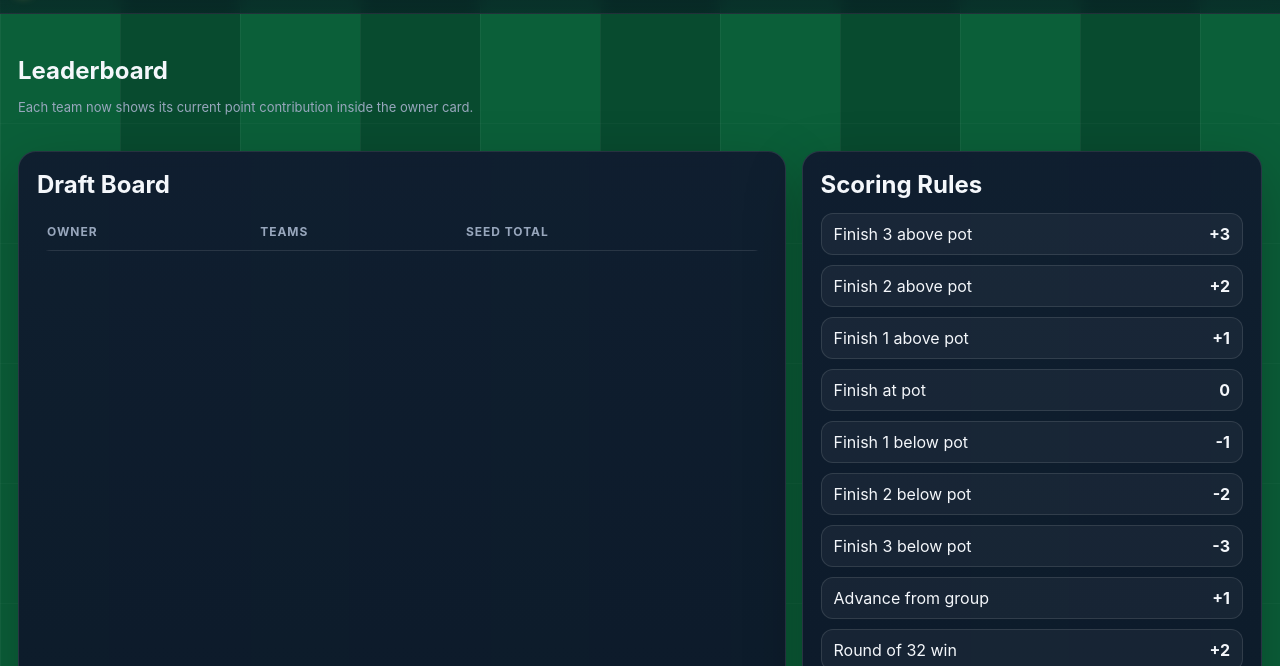
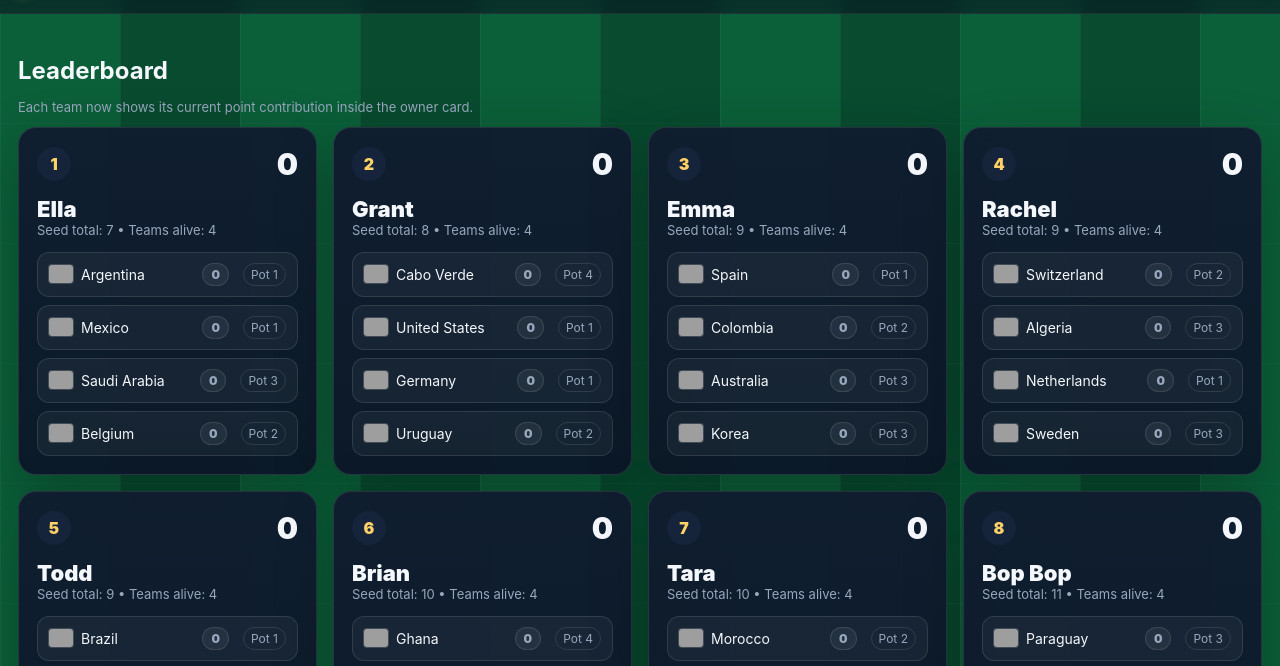
Before and after one commit to brianmccord62/hammettworldcup, a website: page public/index.html in a window 1280 px wide. Shown: the part 116-782 px from the top of the page. Drawn offline with Linux system fonts and the light colour scheme; no server answers; grey boxes are pictures that could not be loaded.

Commit message:
Add files via upload

```diff
--- a/api/worldcup.js
+++ b/api/worldcup.js
@@ -95,7 +95,6 @@ function knockoutRoundInfo(match) {
   if (text.includes("round of 16") || text.includes("r16")) return { points: 3, label: "Round of 16" };
   if (text.includes("round of 32") || text.includes("r32")) return { points: 2, label: "Round of 32" };
 
-  // 2026 date fallback
   if (!d) return null;
   if (d >= "2026-06-28" && d <= "2026-07-03") return { points: 2, label: "Round of 32" };
   if (d >= "2026-07-04" && d <= "2026-07-07") return { points: 3, label: "Round of 16" };
@@ -114,7 +113,6 @@ function getWinner(match) {
     if (hs > as) return match.home;
     if (as > hs) return match.away;
   }
-  // Handles penalty shootouts/advancement when the final score is tied.
   if (match.homeWinner) return match.home;
   if (match.awayWinner) return match.away;
   return null;
@@ -211,7 +209,6 @@ function buildKnockoutPoints(matches) {
 
   matches.forEach(match => {
     if (!match.completed) return;
-
     const round = knockoutRoundInfo(match);
     if (!round) return;
 
--- a/package.json
+++ b/package.json
@@ -1,6 +1,6 @@
 {
   "name": "hammett-world-cup",
-  "version": "1.0.4",
+  "version": "1.0.5",
   "private": true,
   "type": "module",
   "scripts": {
--- a/public/index.html
+++ b/public/index.html
@@ -400,7 +400,7 @@
 
 <script>
 const flags={"Spain":"es","Colombia":"co","Australia":"au","Korea":"kr","Argentina":"ar","Mexico":"mx","Saudi Arabia":"sa","Belgium":"be","Ecuador":"ec","Tunisia":"tn","Panama":"pa","Bosnia & Herzegovina":"ba","Switzerland":"ch","Algeria":"dz","Netherlands":"nl","Sweden":"se","Ghana":"gh","Qatar":"qa","France":"fr","Portugal":"pt","Paraguay":"py","England":"gb-eng","Czechia":"cz","Uzbekistan":"uz","South Africa":"za","Türkiye":"tr","Senegal":"sn","Egypt":"eg","Morocco":"ma","Scotland":"gb-sct","Austria":"at","Côte d'Ivoire":"ci","Iraq":"iq","Curaçao":"cw","Norway":"no","Jordan":"jo","DR Congo":"cd","Iran":"ir","New Zealand":"nz","Japan":"jp","Brazil":"br","Croatia":"hr","Haiti":"ht","Canada":"ca","Cabo Verde":"cv","United States":"us","Germany":"de","Uruguay":"uy"};
-const rosters={Emma:[["Spain",1],["Colombia",2],["Australia",3],["Korea",3]],Ella:[["Argentina",1],["Mexico",1],["Saudi Arabia",3],["Belgium",2]],Garrett:[["Ecuador",2],["Tunisia",3],["Panama",4],["Bosnia & Herzegovina",4]],Rachel:[["Switzerland",2],["Algeria",3],["Netherlands",1],["Sweden",3]],Brian:[["Ghana",4],["Qatar",4],["France",1],["Portugal",1]],Bop Bop:[["Paraguay",3],["England",1],["Czechia",3],["Uzbekistan",4]],Mimi:[["South Africa",4],["Türkiye",2],["Senegal",2],["Egypt",3]],Tara:[["Morocco",2],["Scotland",3],["Austria",2],["Côte d'Ivoire",3]],Ashlynn:[["Iraq",4],["Curaçao",4],["Norway",2],["Jordan",4]],Natalie:[["DR Congo",4],["Iran",2],["New Zealand",4],["Japan",2]],Todd:[["Brazil",1],["Croatia",2],["Haiti",4],["Canada",2]],Grant:[["Cabo Verde",4],["United States",1],["Germany",1],["Uruguay",2]]};
+const rosters={Emma:[["Spain",1],["Colombia",2],["Australia",3],["Korea",3]],Ella:[["Argentina",1],["Mexico",1],["Saudi Arabia",3],["Belgium",2]],Garrett:[["Ecuador",2],["Tunisia",3],["Panama",4],["Bosnia & Herzegovina",4]],Rachel:[["Switzerland",2],["Algeria",3],["Netherlands",1],["Sweden",3]],Brian:[["Ghana",4],["Qatar",4],["France",1],["Portugal",1]],"Bop Bop":[["Paraguay",3],["England",1],["Czechia",3],["Uzbekistan",4]],Mimi:[["South Africa",4],["Türkiye",2],["Senegal",2],["Egypt",3]],Tara:[["Morocco",2],["Scotland",3],["Austria",2],["Côte d'Ivoire",3]],Ashlynn:[["Iraq",4],["Curaçao",4],["Norway",2],["Jordan",4]],Natalie:[["DR Congo",4],["Iran",2],["New Zealand",4],["Japan",2]],Todd:[["Brazil",1],["Croatia",2],["Haiti",4],["Canada",2]],Grant:[["Cabo Verde",4],["United States",1],["Germany",1],["Uruguay",2]]};
 const allTeams={};Object.entries(rosters).forEach(([owner,teams])=>teams.forEach(([team,pot])=>allTeams[normalize(team)]={team,owner,pot}));
 let apiData=null;
 function normalize(name){return String(name||"").replace(/\bUSA\b/i,"United States").replace(/\bUnited States of America\b/i,"United States").replace(/\bSouth Korea\b/i,"Korea").replace(/\bKorea Republic\b/i,"Korea").replace(/\bCape Verde\b/i,"Cabo Verde").replace(/\bCuracao\b/i,"Curaçao").replace(/\bTurkey\b/i,"Türkiye").replace(/\bIvory Coast\b/i,"Côte d'Ivoire").replace(/\bCongo DR\b/i,"DR Congo").trim().toLowerCase().normalize("NFD").replace(/[\u0300-\u036f]/g,"")}
```
Also changed, not shown: README.md.
